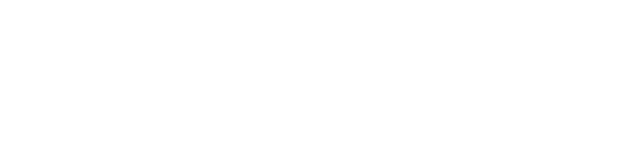
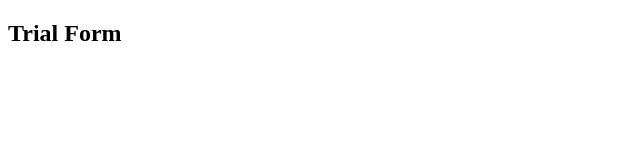
Before and after one commit to ShaftJnr/Form, a plain HTML site: page index.html in a window 1280 px wide. Shown: the whole page, without its empty margins (0-640 px from the left). Drawn offline with Linux system fonts and the light colour scheme.

Commit message:
updates
updates

```diff
--- a/index.html
+++ b/index.html
@@ -10,7 +10,14 @@
 
     <!--Creating a form for a user to fill out-->
     <!--Creating a heading for the form-->
-    <div class="heading"></div>
+    <div class="heading">
+        <h2>
+            Trial Form
+        <h2>
+    </div>
 
-</body>
+    <!--blank space-->
+    <div class="space"></div>
+
+ </body>
 </html>
```
